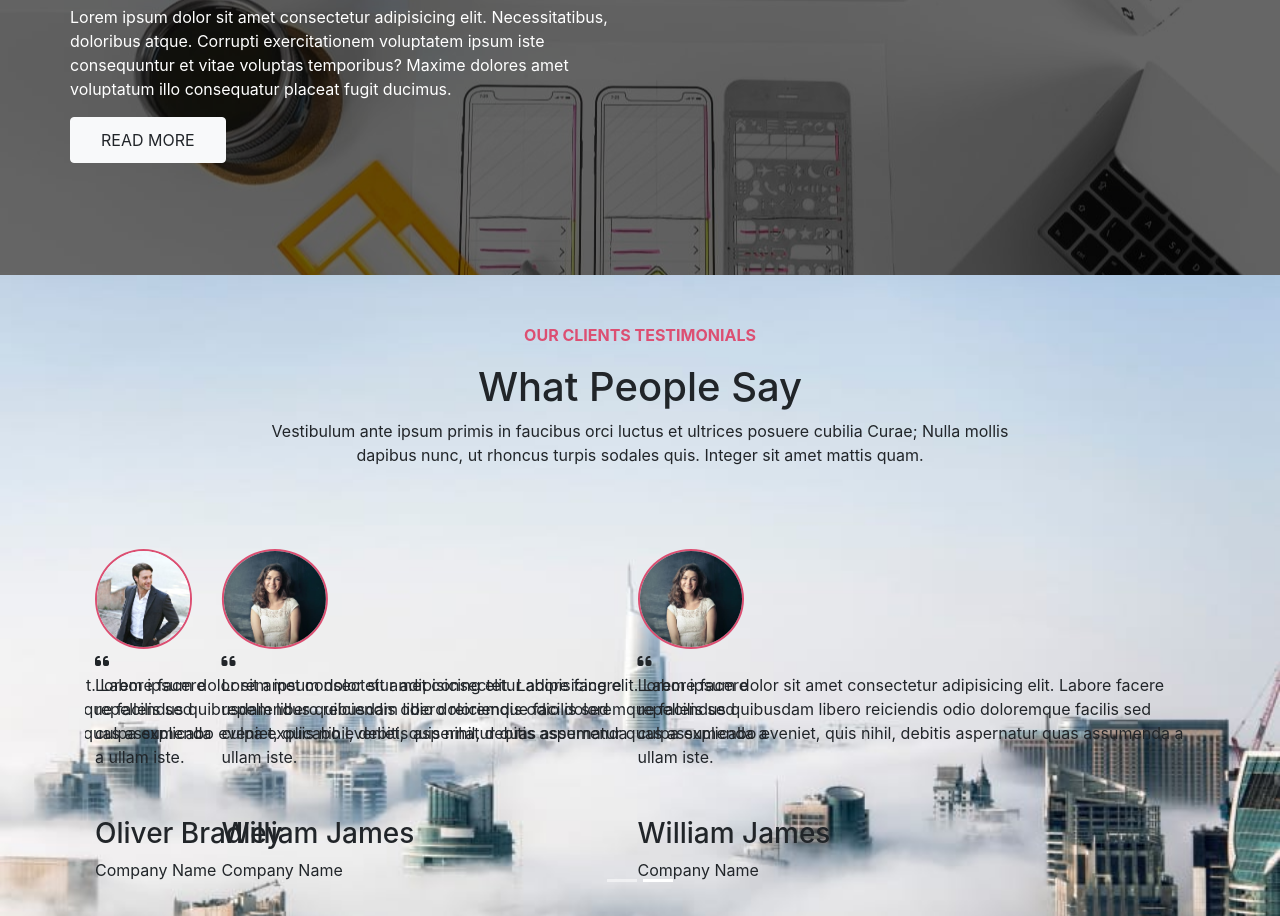
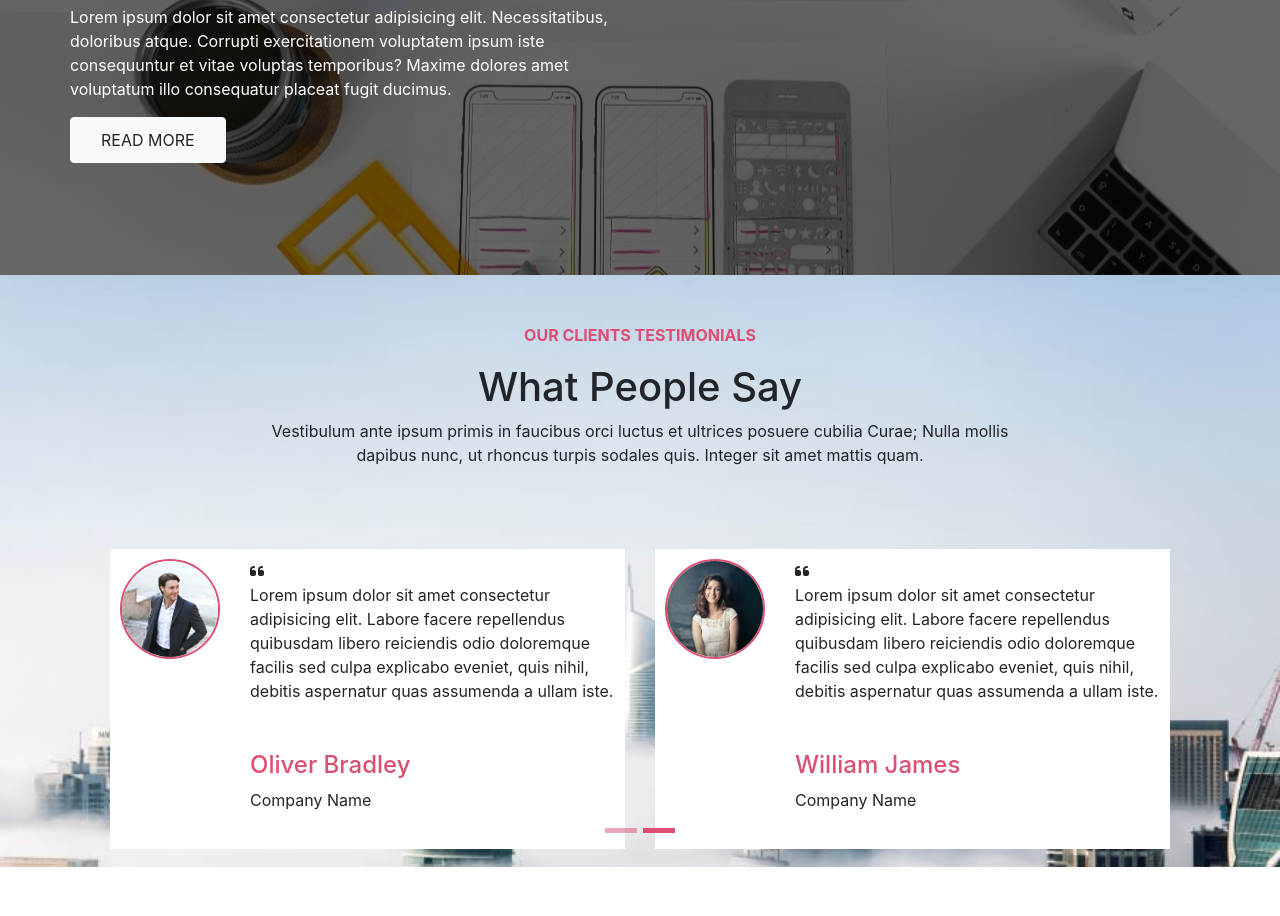
Before and after one commit to phtri0294/bc50_Capstone_Masterwork, a plain HTML site: page index.html in a window 1280 px wide. Shown: the part 1235-2151 px from the top of the page. After the commit the page ends 2102 px from the top, so only its background shows below. Drawn offline with nearby package versions, Linux system fonts and the light colour scheme; a script that the page names is missing.

Commit message:
ledinh carousel fix

```diff
--- a/css/style.css
+++ b/css/style.css
@@ -100,12 +100,37 @@
 }
 .item_img img{
     height: 100px;
-    width: 100;
+    width: 100px;
     border: 2px solid #dc4f72;
     border-radius: 50%;
 }
-.carousel-inner .carousel-item {
-    display: grid;
-    grid-template-columns: auto auto auto;
+.carousel-inner .carousel-item .item-container {
+    display: flex;
     padding: 10px;
+    gap: 30px;
 }
+.carousel-inner .carousel-item .item1{
+    background-color: white;
+    height: 300px;
+}
+.carousel-inner .carousel-item .item1{
+    display: flex;
+    padding: 10px;
+    gap: 30px;
+}
+.item_img {
+    flex-shrink: 0;
+}
+.item_message {
+    flex-grow: 1;
+}
+.name_item h4{
+    color: #dc4f72;
+}
+.indicator ul li{
+    background-color: #dc4f72;
+    padding: 1px;
+}
+.indicator ul li:not(.active):hover{
+    background-color: #dc4f72;
+}
--- a/index.html
+++ b/index.html
@@ -86,25 +86,70 @@
     <!-- OUR CLIENTS TESTIMONIALS -->
     <!-- Lê Định ------------------------------------->
     <section id="testimonials">
+        <div class="testi_content container">
             <div class="testimonials_content container">
                 <div class="testi_text text-center py-5">
                     <p class="title">OUR CLIENTS TESTIMONIALS</p>
                     <h1>What People Say</h1>
-                <p>Vestibulum ante ipsum primis in faucibus orci luctus et ultrices posuere cubilia Curae; Nulla mollis
+                    <p>Vestibulum ante ipsum primis in faucibus orci luctus et ultrices posuere cubilia Curae; Nulla
+                        mollis
                         <br> dapibus nunc, ut rhoncus turpis sodales quis. Integer sit amet mattis quam.
                     </p>
                 </div>
+            </div>
             <div class="testi_carousel py-2">
+                <div class="testi_carousel_content container">
                     <div id="demo" class="carousel slide" data-ride="carousel">
-
                         <!-- Indicators -->
+                        <div class="indicator">
                         <ul class="carousel-indicators">
                             <li data-target="#demo" data-slide-to="0" class="active"></li>
                             <li data-target="#demo" data-slide-to="1"></li>
                         </ul>
+                    </div>
                         <!-- The slideshow -->
                         <div class="carousel-inner">
                             <div class="carousel-item active">
+                                <div class="item-container">
+                                    <div class="item1">
+                                        <div class="item_img img-fluid">
+                                            <img src="./img/team3.jpg" alt="">
+                                        </div>
+                                        <div class="item_message">
+                                            <span class="fa-solid fa-quote-left"></span>
+                                            <p>Lorem ipsum dolor sit amet consectetur adipisicing elit. Labore facere
+                                                repellendus quibusdam libero reiciendis odio doloremque facilis sed culpa
+                                                explicabo eveniet, quis nihil, debitis aspernatur quas assumenda a ullam
+                                                iste.
+                                            </p>
+                                            <div class="name_item mt-5">
+                                                <h4>Isabella Mia</h4>
+                                                <p>Company Name</p>
+                                            </div>
+                                        </div>
+                                    </div>
+                                    <div class="item1">
+                                        <div class="item_img img-fluid">
+                                            <img src="./img/team4.jpg" alt="">
+                                        </div>
+                                        <div class="item_message">
+                                            <span class="fa-solid fa-quote-left"></span>
+                                            <p>Lorem ipsum dolor sit amet consectetur adipisicing elit. Labore facere
+                                                repellendus quibusdam libero reiciendis odio doloremque facilis sed culpa
+                                                explicabo eveniet, quis nihil, debitis aspernatur quas assumenda a ullam
+                                                iste.
+                                            </p>
+                                            <div class="name_item mt-5">
+                                                <h4>Benjamin Lucas</h4>
+                                                <p>Company Name</p>
+                                            </div>
+                                        </div>
+                                    </div>
+                                </div>
+
+                            </div>
+                            <div class="carousel-item">
+                                <div class="item-container">
                                     <div class="item1">
                                         <div class="item_img img-fluid">
                                             <img src="./img/team5.jpg" alt="">
@@ -113,10 +158,11 @@
                                             <span class="fa-solid fa-quote-left"></span>
                                             <p>Lorem ipsum dolor sit amet consectetur adipisicing elit. Labore facere
                                                 repellendus quibusdam libero reiciendis odio doloremque facilis sed culpa
-                                        explicabo eveniet, quis nihil, debitis aspernatur quas assumenda a ullam iste.
+                                                explicabo eveniet, quis nihil, debitis aspernatur quas assumenda a ullam
+                                                iste.
                                             </p>
                                             <div class="name_item mt-5">
-                                        <h3>Oliver Bradley</h3>
+                                                <h4>Oliver Bradley</h4>
                                                 <p>Company Name</p>
                                             </div>
                                         </div>
@@ -129,48 +175,17 @@
                                             <span class="fa-solid fa-quote-left"></span>
                                             <p>Lorem ipsum dolor sit amet consectetur adipisicing elit. Labore facere
                                                 repellendus quibusdam libero reiciendis odio doloremque facilis sed culpa
-                                        explicabo eveniet, quis nihil, debitis aspernatur quas assumenda a ullam iste.
+                                                explicabo eveniet, quis nihil, debitis aspernatur quas assumenda a ullam
+                                                iste.
                                             </p>
                                             <div class="name_item mt-5">
-                                        <h3>William James</h3>
+                                                <h4>William James</h4>
                                                 <p>Company Name</p>
                                             </div>
                                         </div>
                                     </div>
                                 </div>
-                        <div class="carousel-item">
-                            <div class="item1">
-                                <div class="item_img img-fluid">
-                                    <img src="./img/team5.jpg" alt="">
-                                </div>
-                                <div class="item_message">
-                                    <span class="fa-solid fa-quote-left"></span>
-                                    <p>Lorem ipsum dolor sit amet consectetur adipisicing elit. Labore facere
-                                        repellendus quibusdam libero reiciendis odio doloremque facilis sed culpa
-                                        explicabo eveniet, quis nihil, debitis aspernatur quas assumenda a ullam iste.
-                                    </p>
-                                    <div class="name_item mt-5">
-                                        <h3>Oliver Bradley</h3>
-                                        <p>Company Name</p>
-                                    </div>
-                                </div>
-                            </div>
-                            <div class="item1">
-                                <div class="item_img img-fluid">
-                                    <img src="./img/team6.jpg" alt="">
-                                </div>
-                                <div class="item_message">
-                                    <span class="fa-solid fa-quote-left"></span>
-                                    <p>Lorem ipsum dolor sit amet consectetur adipisicing elit. Labore facere
-                                        repellendus quibusdam libero reiciendis odio doloremque facilis sed culpa
-                                        explicabo eveniet, quis nihil, debitis aspernatur quas assumenda a ullam iste.
-                                    </p>
-                                    <div class="name_item mt-5">
-                                        <h3>William James</h3>
-                                        <p>Company Name</p>
-                                    </div>
-                                </div>
-                            </div>
+
                             </div>
                         </div>
                     </div>
```
Lines whose indentation alone changed are shown as unchanged.
